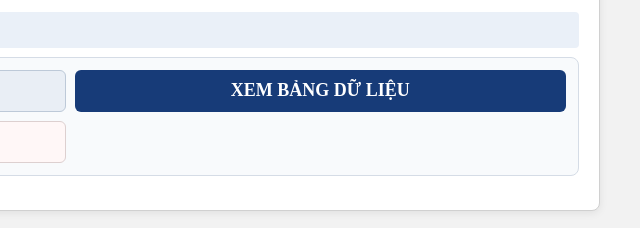
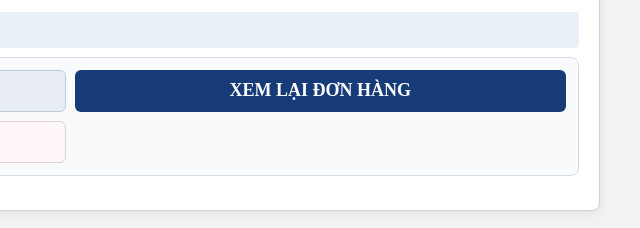
Before and after one commit to dodung43839-byte/Quanly_GianKem, a plain HTML site: page Bao-Gia/baogia.html in a window 1280 px wide. Shown: the part 1270-1498 px from the top of the page, 570-1210 px from the left. Drawn offline with Linux system fonts and the light colour scheme.

Commit message:
Change button text from 'XEM BẢNG DỮ LIỆU' to 'XEM LẠI ĐƠN HÀNG'

```diff
--- a/Bao-Gia/baogia.html
+++ b/Bao-Gia/baogia.html
@@ -194,7 +194,7 @@
         <div class="buttons data-buttons" aria-label="Quản lý dữ liệu báo giá">
           <button type="button" id="btnXoaHet">LẬP MỚI</button>
 
-  <button type="button" id="btnTaiDuLieu">XEM BẢNG DỮ LIỆU </button>
+  <button type="button" id="btnTaiDuLieu">XEM LẠI ĐƠN HÀNG </button>
 
           <button type="button" id="btnXoaDuLieuDB">XÓA DỮ LIỆU</button>
         </div>
```
